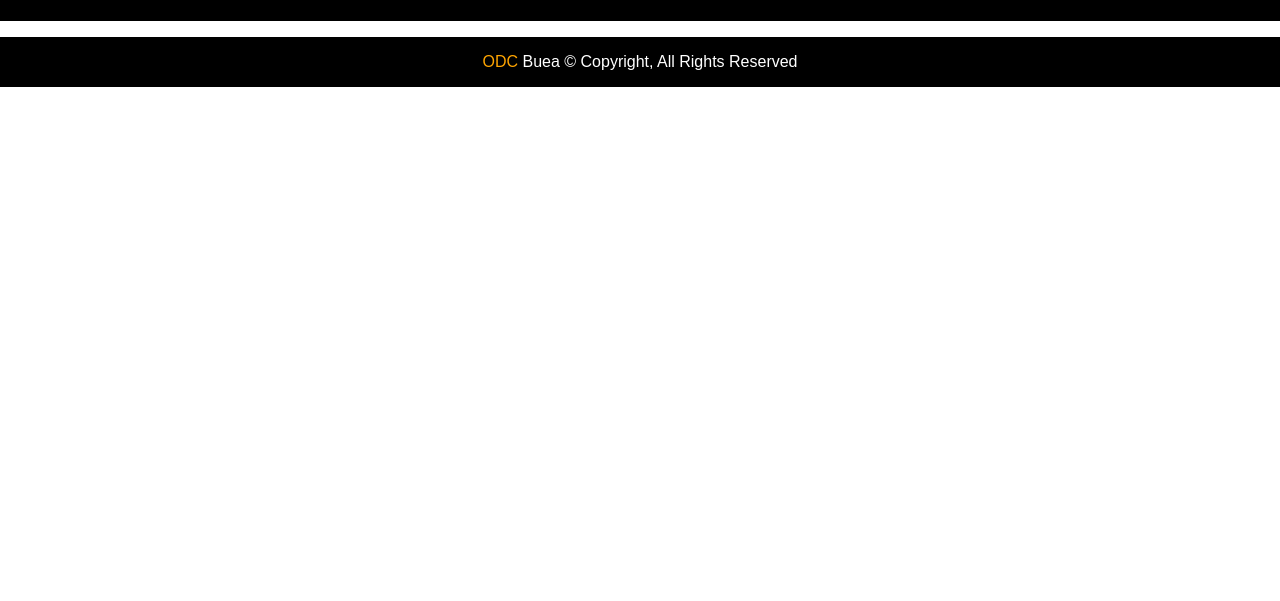
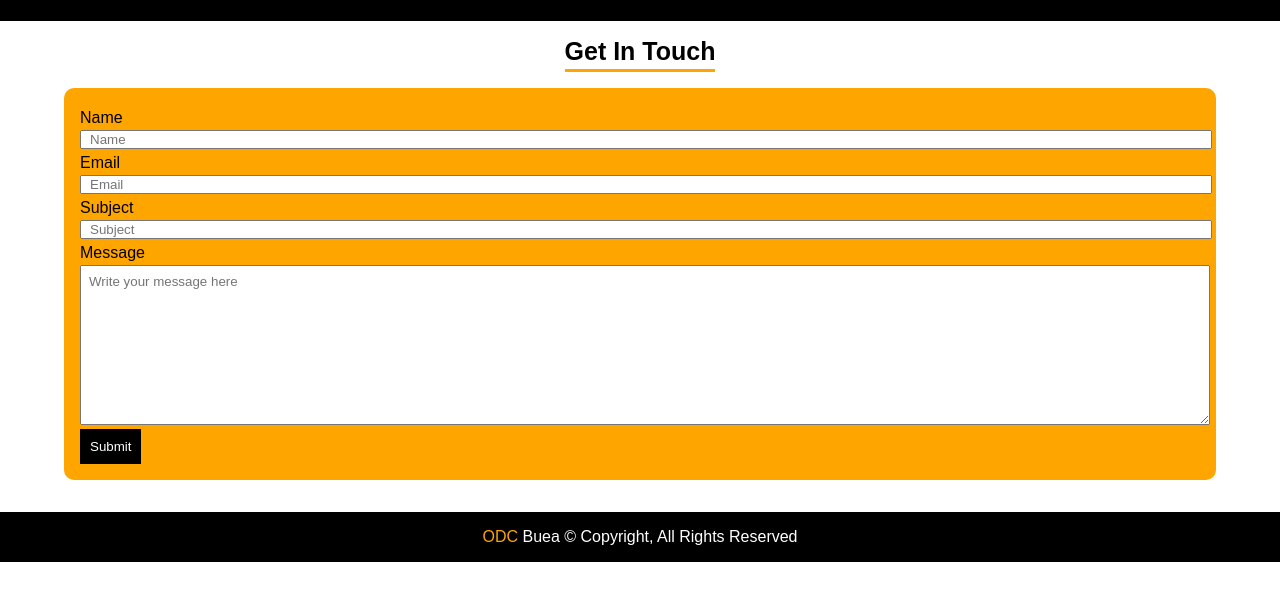
Before and after one commit to leinyuy/Orange-digital-center-Internship-project-1-basic, a plain HTML site: page contact.html in a window 1280 px wide. Shown: the part 55-656 px from the top of the page. Drawn offline with Linux system fonts and the light colour scheme.

Commit message:
done with serivices

```diff
--- a/contact.html
+++ b/contact.html
@@ -1,14 +1,16 @@
 <!DOCTYPE html>
 <html lang="en">
+
 <head>
     <meta charset="UTF-8">
     <meta name="viewport" content="width=device-width, initial-scale=1.0">
     <link rel="stylesheet" href="css/style.css">
     <title>Contact</title>
 </head>
+
 <body>
-     <!-- Navbar -->
-     <nav class="navbar">
+    <!-- Navbar -->
+    <nav class="navbar">
         <div class="container">
             <h1><span>ODC</span> Buea</h1>
             <ul>
@@ -22,18 +24,42 @@
     <!-- start of form section -->
     <section class="form">
         <div class="container">
-
+            <div class="section-title">
+                <h1>Get in touch</h1>
+            </div>
+            <div class="section-title2">
+                <form>
+                    <div class="form-element">
+                        <label>Name</label>
+                        <input type="text" placeholder="Name">
+                    </div>
+                    <div class="form-element">
+                        <label>Email</label>
+                        <input type="text" placeholder="Email">
+                    </div>
+                    <div class="form-element">
+                        <label>Subject</label>
+                        <input type="text" placeholder="Subject">
+                    </div>
+                    <div class="form-element">
+                        <label>Message</label>
+                        <textarea cols="30" rows="10" placeholder="Write your message here"></textarea>
+                    </div>
+                    <button type="submit" id="submitbtn">Submit</button>
+                </form>
+            </div>
         </div>
     </section>
 
     <!-- start of form section -->
 
-     <!-- start of footer -->
-     <footer>
+    <!-- start of footer -->
+    <footer>
         <div class="container">
             <span class="active">ODC</span> Buea &copy; copyright, all rights reserved
         </div>
     </footer>
     <!-- end of footer -->
 </body>
+
 </html>
--- a/css/style.css
+++ b/css/style.css
@@ -100,6 +100,7 @@ a {
   grid-template-columns: 2fr 1fr;
   align-items: center;
   gap: 0.5rem;
+
 }
 
 .section-title {
@@ -149,6 +150,36 @@ a {
 
 /* end of about */
 
+/* start of contact form */
+.form label {
+  display: block;
+  margin-bottom: 0.2rem;
+  margin-top: 0.3rem;
+}
+.form input,
+.form textarea {
+  width: 100%;
+  padding-left: 0.5rem;
+}
+.form .container .section-title {
+  text-align: center;
+  margin-top: 1rem;
+}
+.form input:focus,
+.form textarea:focus{
+  outline: none;
+}
+.form textarea{
+  padding-top: 0.5rem;
+}
+
+#submitbtn{
+  color: white;
+  background-color: var(--main-color);
+  border: none;
+  padding: 10px;
+}
+/* end of contact form */
 /* start of footer */
 footer {
   background-color: var(--main-color);
@@ -157,6 +188,10 @@ footer {
   text-align: center;
   text-transform: capitalize;
   margin-top: 1rem;
+  position: relative;
+  bottom: 0;
+  width: 100%;
+
 }
 /* end of footer */
 
```
